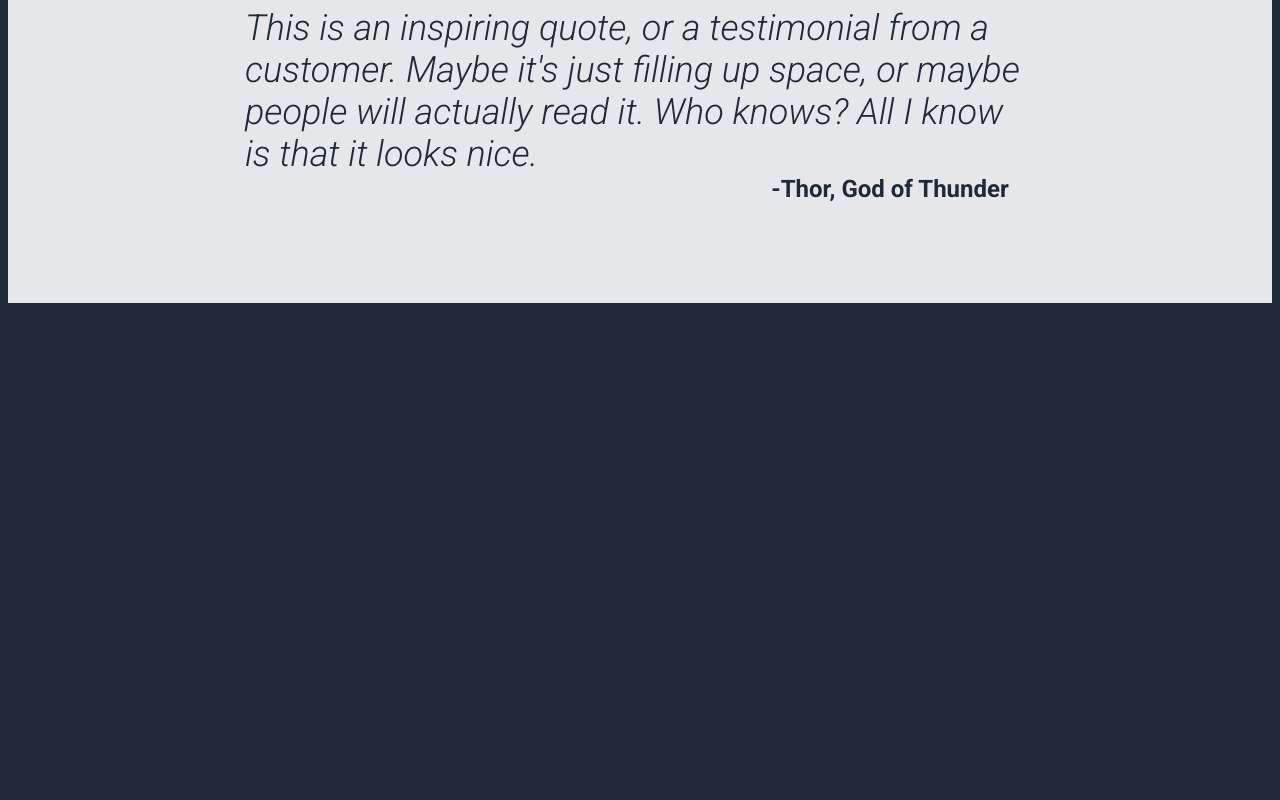
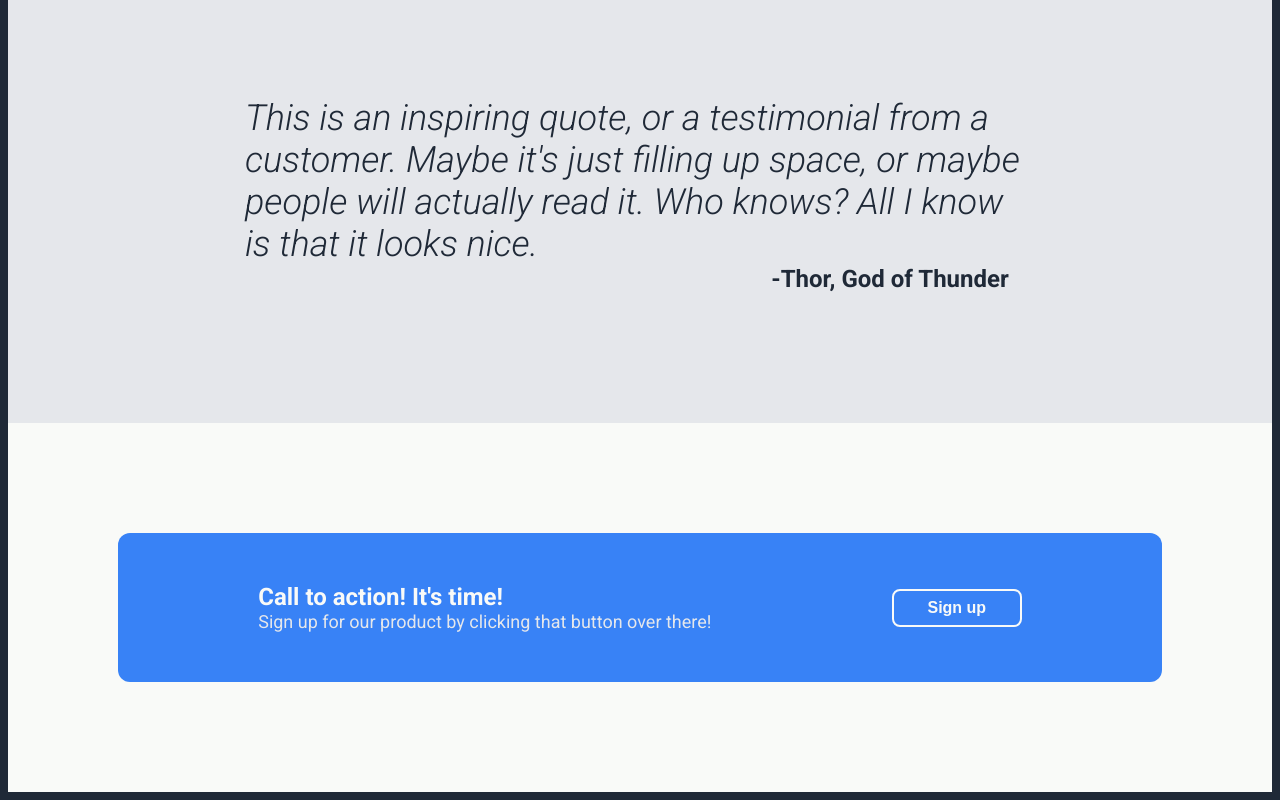
Before and after one commit to Grelgn/TOP-Landing-Page-2, a plain HTML site: page index.html in a window 1280 px wide. Shown: the part 1222-2022 px from the top of the page. Before the commit the page ends 1533 px from the top, so only its background shows below. Drawn offline with Linux system fonts and the light colour scheme.

Commit message:
"Call to action" done

```diff
--- a/index.html
+++ b/index.html
@@ -24,7 +24,7 @@
             <div class="subtext">
                 This website has some subtext that goes under the main title. It's a smaller font and the color is lower contrast
             </div>
-            <button>Sign up</button>
+            <button><a href="">Sign up</a></button>
         </div>
         <div class="hero-image">this is a placeholder for an image</div>
     </div>
@@ -53,5 +53,14 @@
             -Thor, God of Thunder
         </div>
     </div>
+    <div class="call-to-action">
+        <div class="cta">
+            <div class="cta-text">
+                <div class="cta-text-title">Call to action! It's time!</div>
+                <div class="cta-text-subtext">Sign up for our product by clicking that button over there!</div>
+            </div>
+            <button><a href="">Sign up</a></button>
+        </div>
+    </div>
 </body>
 </html>
--- a/style.css
+++ b/style.css
@@ -18,7 +18,7 @@ body {
     font-weight: bold;
 }
 
-a, .hero-image, .subtext {
+a, .hero-image, .subtext, .cta-text-subtext {
     text-decoration: none;
     font-size: 18px;
     color: #E5E7EB;
@@ -75,8 +75,8 @@ button {
     flex-direction: column;
     align-items: center;
     background-color: #F9FAF8;
-    padding: 60px;
-    gap: 60px;
+    padding: 80px;
+    gap: 80px;
     font-size: 36px;
     color: #1F2937;
     font-weight: 800;
@@ -112,7 +112,7 @@ button {
     background-color: #E5E7EB;
     display: flex;
     flex-direction: column;
-    padding: 100px;
+    padding: 130px;
     justify-content: center;
     align-items: center;
     font-size: 36px;
@@ -130,3 +130,36 @@ button {
     font-style: normal;
     margin-left: 500px;
 }
+
+.call-to-action {
+    background-color: #F9FAF8;
+    padding: 110px;
+    display: flex;
+    justify-content: center;
+}
+
+.cta {
+    background-color: #3882F6;
+    padding: 50px;
+    display: flex;
+    align-items: center;
+    justify-content: space-around;
+    border-radius: 12px;
+    width: 1000px;
+}
+
+.cta-text-title {
+    font-size: 24px;
+    color: #F9FAF8;
+    font-weight: 600;
+}
+
+.cta > button {
+    border-style: solid;
+    border-color: #F9FAF8;
+}
+
+button > a {
+    color: #F9FAF8;
+    font-size: 16px;
+}
```
